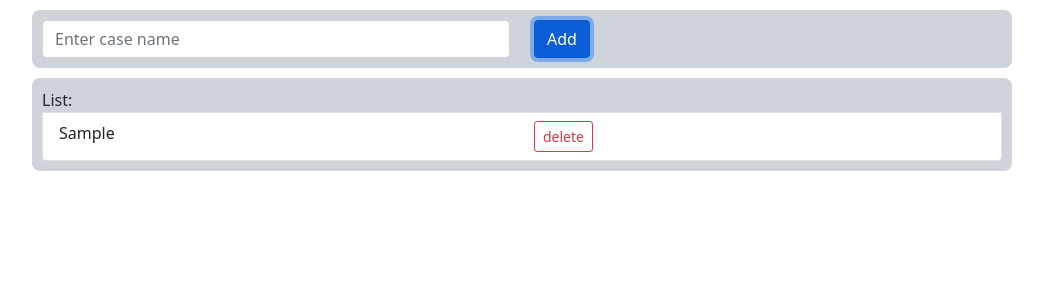
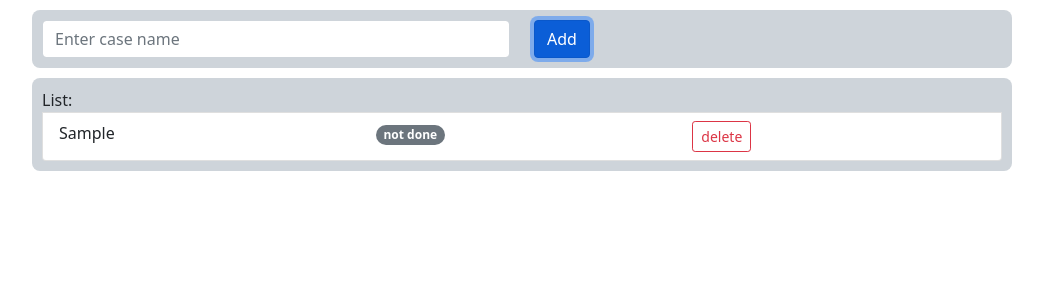
Before and after one commit to MikhailEzhov/todo-list, a React (Create React App) app: page / in a window 1280 px wide. Both pictures are taken after typing "Sample" into the empty fields and a click on the button "Add". Shown: the top 300 px of the page, without its empty margins (118-1161 px from the left). Built offline with nearby package versions, Linux system fonts and the light colour scheme.

Commit message:
feat: added status switch done/failed

```diff
--- a/src/components/app/App.js
+++ b/src/components/app/App.js
@@ -23,6 +23,14 @@ function App() {
         setCases(cases => cases.filter(item => item.id !== id));
     }
 
+    const onToggleStatus = (id) => {
+        setCases(cases => cases.map(item => {
+            if (item.id === id) {
+                return {...item, status: !item.status}
+            }
+            return item;
+        }))
+    }
 
     return (
         <div className="app">
@@ -32,7 +40,11 @@ function App() {
             </div>
 
             <div className="block">
-                <CaseList cases={cases} onDelete={onDelete}/>
+                <CaseList
+                    cases={cases}
+                    onDelete={onDelete}
+                    onToggleStatus={onToggleStatus}
+                />
             </div>
 
         </div>
--- a/src/components/caseAddForm/CaseAddForm.js
+++ b/src/components/caseAddForm/CaseAddForm.js
@@ -19,7 +19,8 @@ function CaseAddForm(props) {
 
         const newCase = {
             name: caseName,
-            id: uuidv4()
+            id: uuidv4(),
+            status: false
         };
         props.addCase(newCase);
         // console.log(newCase);
--- a/src/components/caseList/CaseList.js
+++ b/src/components/caseList/CaseList.js
@@ -3,7 +3,7 @@ import { ListGroup } from 'react-bootstrap';
 
 
 
-function CaseList({cases, onDelete}) {
+function CaseList({cases, onDelete, onToggleStatus}) {
 
     const elements = cases.map(item => {
         const {id, ...itemProps} = item;
@@ -12,6 +12,7 @@ function CaseList({cases, onDelete}) {
                 key={id}
                 {...itemProps}
                 onDelete={() => onDelete(id)}
+                onToggleStatus={() => onToggleStatus(id)}
             />
         )
     })
--- a/src/components/caseListItem/CaseListItem.js
+++ b/src/components/caseListItem/CaseListItem.js
@@ -1,14 +1,25 @@
-import { ListGroup, Row, Col, Button } from 'react-bootstrap';
+import { ListGroup, Row, Col, Button, Badge } from 'react-bootstrap';
 
 
 
-function CaseListItem({name, onDelete}) {
+function CaseListItem({name, onDelete, status, onToggleStatus}) {
+
 
     return(
         <ListGroup.Item as="li">
             <Row>
                 <Col>
                     {name}
+                </Col>
+                <Col>
+                    <Badge
+                        pill
+                        bg="secondary"
+                        onClick={onToggleStatus}
+                        style={{ cursor: 'pointer' }}
+                        >
+                        {status ? 'done' : 'not done'}
+                    </Badge>
                 </Col>
                 <Col>
                     <Button
```
